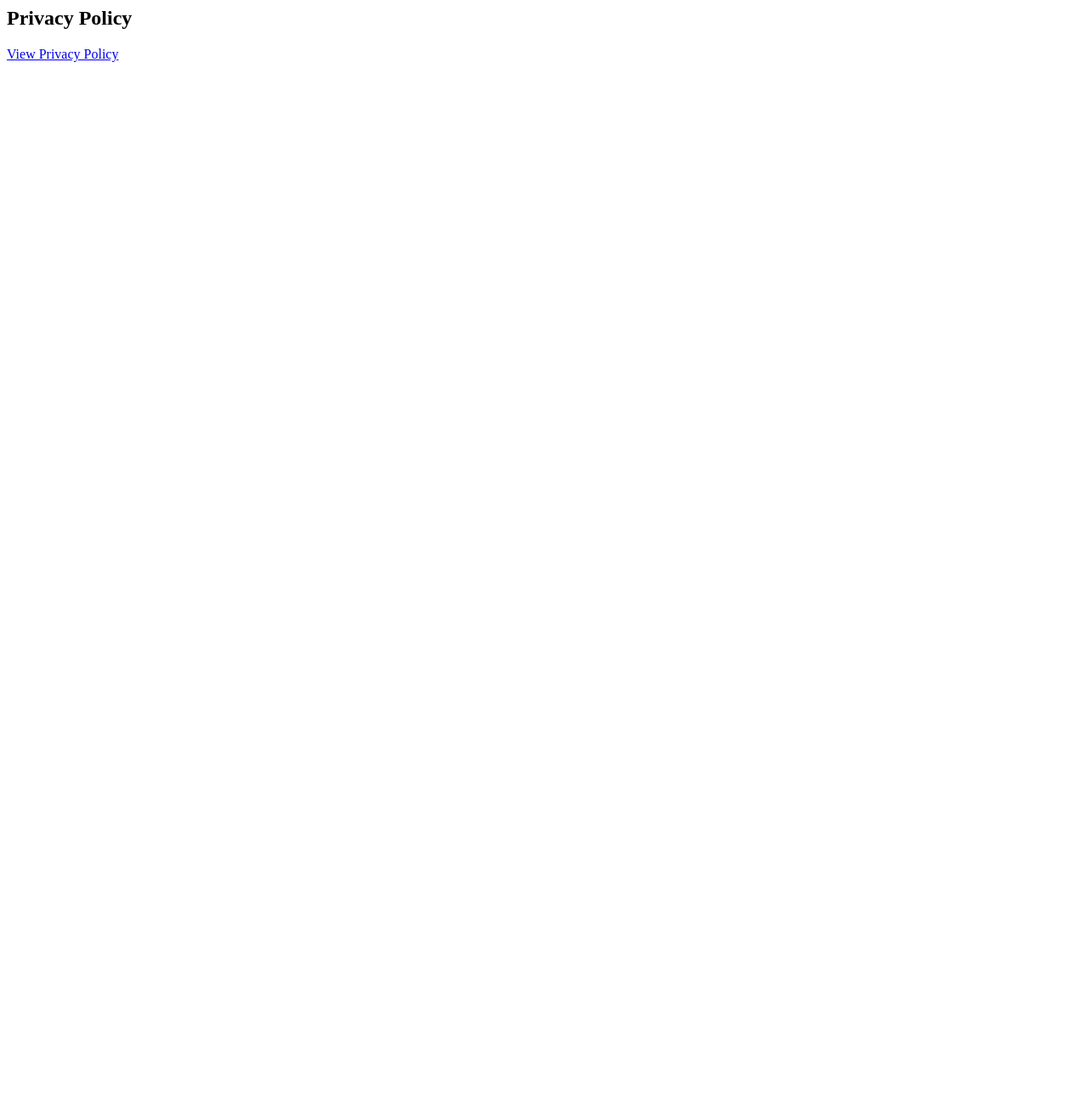
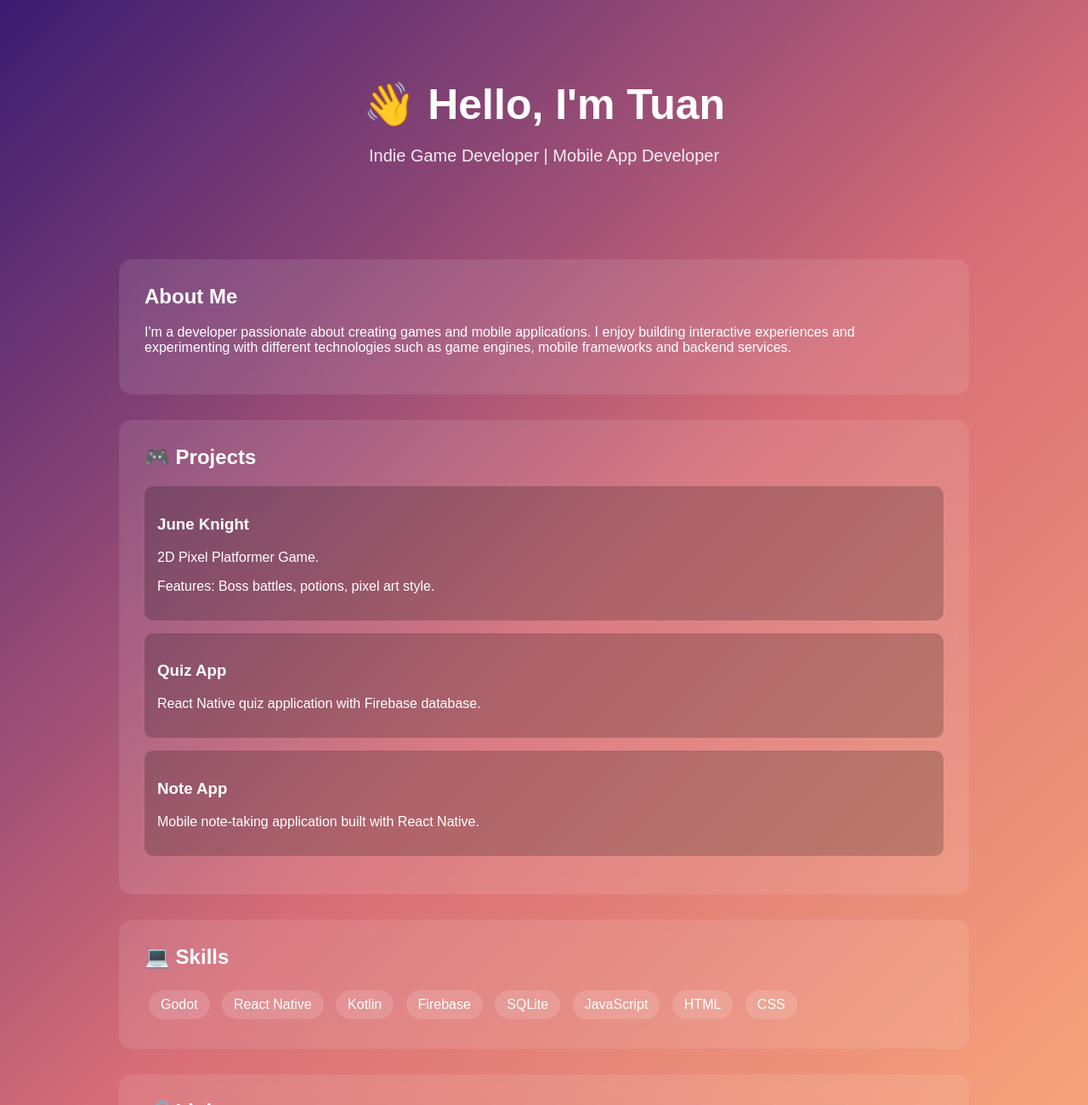
Before and after one commit to Thanhtuan03/privacy-policy, a plain HTML site: page index.html in a window 1280 px wide. Shown: the top 1300 px of the page at 85% size. Before the commit the page ends 800 px from the top, so only its background shows below. Drawn offline with Linux system fonts and the light colour scheme.

Commit message:
Update index.html

```diff
--- a/index.html
+++ b/index.html
@@ -1,2 +1,177 @@
-<h2>Privacy Policy</h2>
-<a href="privacy.html">View Privacy Policy</a>
+<!DOCTYPE html>
+<html lang="en">
+<head>
+<meta charset="UTF-8">
+<title>Thanhtuan Portfolio</title>
+
+<style>
+
+body{
+    margin:0;
+    font-family: Arial, sans-serif;
+    background: linear-gradient(135deg,#3a1c71,#d76d77,#ffaf7b);
+    color:white;
+}
+
+header{
+    text-align:center;
+    padding:60px 20px;
+}
+
+header h1{
+    font-size:50px;
+    margin-bottom:10px;
+}
+
+header p{
+    font-size:20px;
+    opacity:0.9;
+}
+
+.container{
+    width:90%;
+    max-width:1000px;
+    margin:auto;
+}
+
+.section{
+    background:rgba(255,255,255,0.1);
+    backdrop-filter:blur(10px);
+    border-radius:15px;
+    padding:30px;
+    margin:30px 0;
+    transition:0.3s;
+}
+
+.section:hover{
+    transform:scale(1.02);
+}
+
+h2{
+    margin-top:0;
+}
+
+.project{
+    background:rgba(0,0,0,0.2);
+    padding:15px;
+    border-radius:10px;
+    margin:15px 0;
+}
+
+.skills span{
+    display:inline-block;
+    background:#ffffff22;
+    padding:8px 14px;
+    border-radius:20px;
+    margin:5px;
+}
+
+.button{
+    display:inline-block;
+    padding:12px 20px;
+    background:#ffffff;
+    color:#333;
+    text-decoration:none;
+    border-radius:25px;
+    margin-top:10px;
+    font-weight:bold;
+}
+
+footer{
+    text-align:center;
+    padding:30px;
+    opacity:0.8;
+}
+
+</style>
+
+</head>
+
+<body>
+
+<header>
+
+<h1>👋 Hello, I'm Tuan</h1>
+
+<p>Indie Game Developer | Mobile App Developer</p>
+
+</header>
+
+
+<div class="container">
+
+<div class="section">
+
+<h2>About Me</h2>
+
+<p>
+I'm a developer passionate about creating games and mobile applications.
+I enjoy building interactive experiences and experimenting with different
+technologies such as game engines, mobile frameworks and backend services.
+</p>
+
+</div>
+
+
+<div class="section">
+
+<h2>🎮 Projects</h2>
+
+<div class="project">
+<h3>June Knight</h3>
+<p>2D Pixel Platformer Game.</p>
+<p>Features: Boss battles, potions, pixel art style.</p>
+</div>
+
+<div class="project">
+<h3>Quiz App</h3>
+<p>React Native quiz application with Firebase database.</p>
+</div>
+
+<div class="project">
+<h3>Note App</h3>
+<p>Mobile note-taking application built with React Native.</p>
+</div>
+
+</div>
+
+
+<div class="section">
+
+<h2>💻 Skills</h2>
+
+<div class="skills">
+
+<span>Godot</span>
+<span>React Native</span>
+<span>Kotlin</span>
+<span>Firebase</span>
+<span>SQLite</span>
+<span>JavaScript</span>
+<span>HTML</span>
+<span>CSS</span>
+
+</div>
+
+</div>
+
+
+<div class="section">
+
+<h2>🔗 Links</h2>
+
+<a class="button" href="https://github.com/" target="_blank">GitHub</a>
+
+</div>
+
+</div>
+
+
+<footer>
+
+<p>© 2026 Tuan - Indie Developer</p>
+
+</footer>
+
+</body>
+</html>
```
